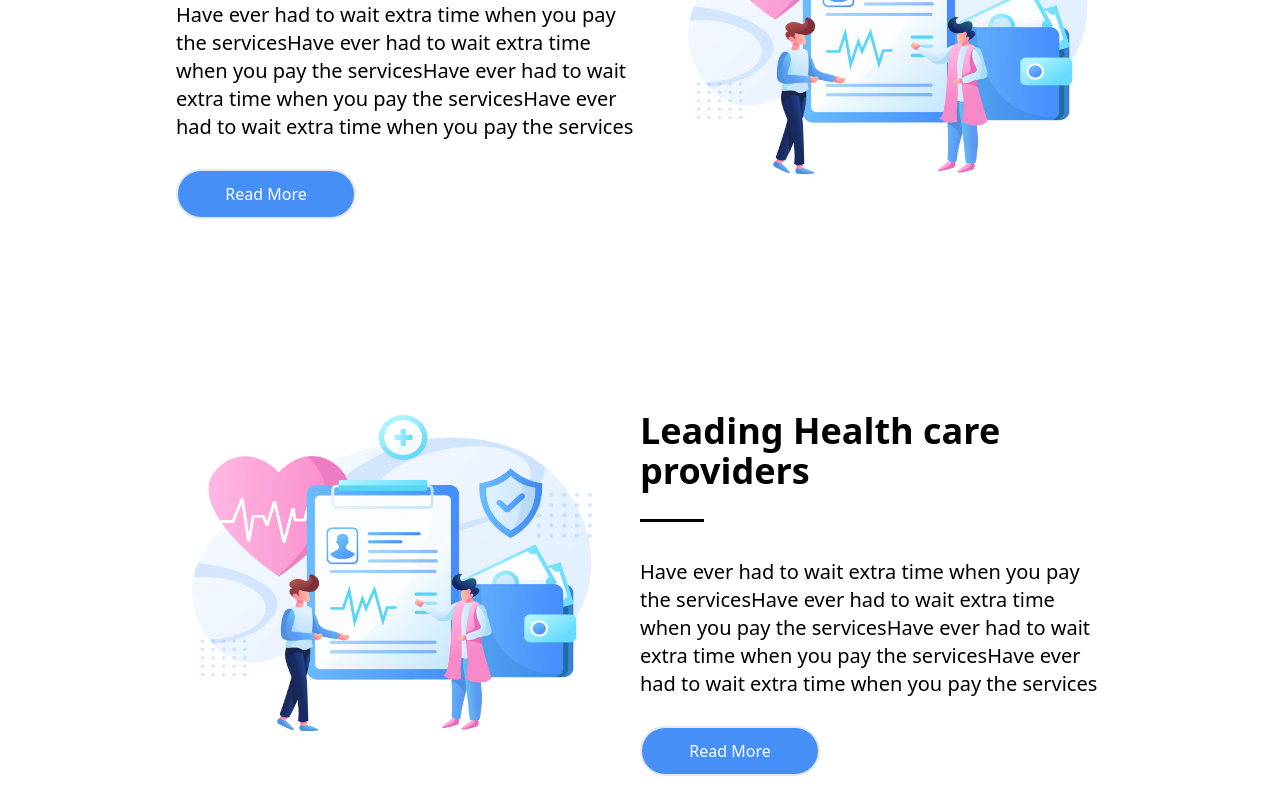
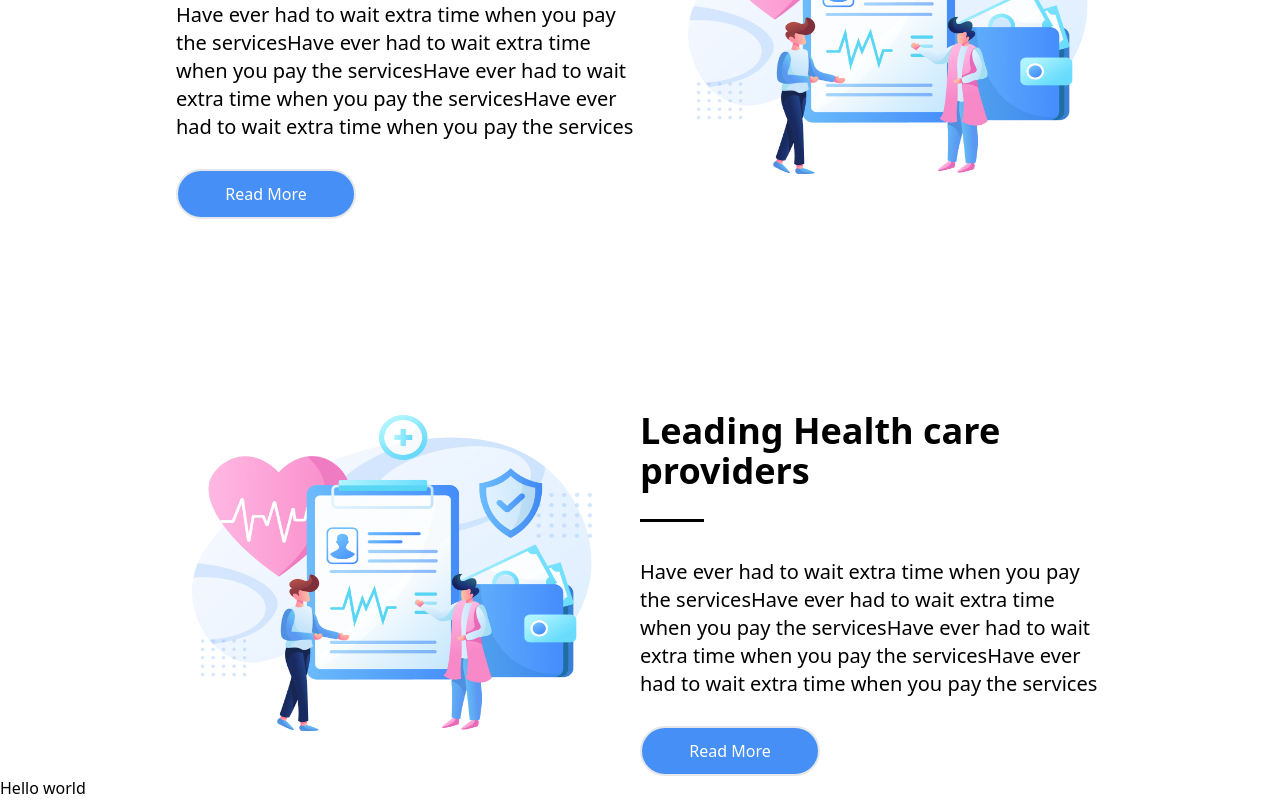
Before and after one commit to 7-joint-tech/O-smooth, a React (Vite) app: page / in a window 1280 px wide. Shown: the part 2314-3114 px from the top of the page. Before the commit the page ends 3090 px from the top, so only its background shows below. Built offline with nearby package versions, Linux system fonts and the light colour scheme.

Commit message:
New section added

```diff
--- a/src/App.jsx
+++ b/src/App.jsx
@@ -3,6 +3,7 @@ import Navbar from './Navbar/Navbar';
 import Hero from './Hero/Hero';
 import About from './About/About';
 import Download from './Download/Download';
+import Carosel from './Carosel/Carosel';
 
 
 
@@ -15,6 +16,7 @@ return (
      <Hero />
      <About />
      <Download />
+     <Carosel />
     </div>
 
 
--- /dev/null
+++ b/src/Carosel/Carosel.jsx
@@ -0,0 +1,7 @@
+import React from 'react'
+const Carosel = () => {
+    return(
+        <h1>Hello world</h1>
+    )
+}
+export default Carosel;
```
